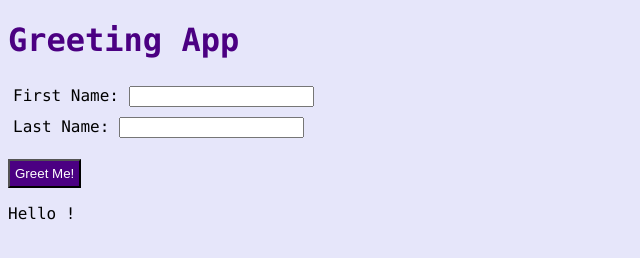
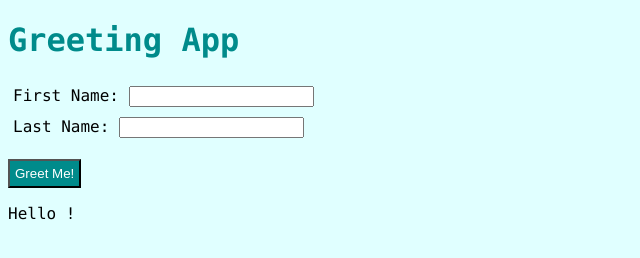
Before and after one commit to lacrivella/bootcamp-prep-day-4, a plain HTML site: page index.html in a window 1280 px wide. Shown: the whole page, without its empty margins (0-640 px from the left). Drawn offline with Linux system fonts and the light colour scheme.

Commit message:
messed with colors

```diff
--- a/main.css
+++ b/main.css
@@ -1,11 +1,11 @@
 body {
-    background: lavender;
+    background: lightcyan;
     font-family: Consolas, monospace;
 }
 
 h1 {
     font-family: Consolas, monospace;
-    color: indigo;
+    color:darkcyan;
 }
 
 label {
@@ -15,6 +15,6 @@ label {
 
 button {
     color:white;
-    background: indigo;
+    background: darkcyan;
     padding: 5px;
 }
```
